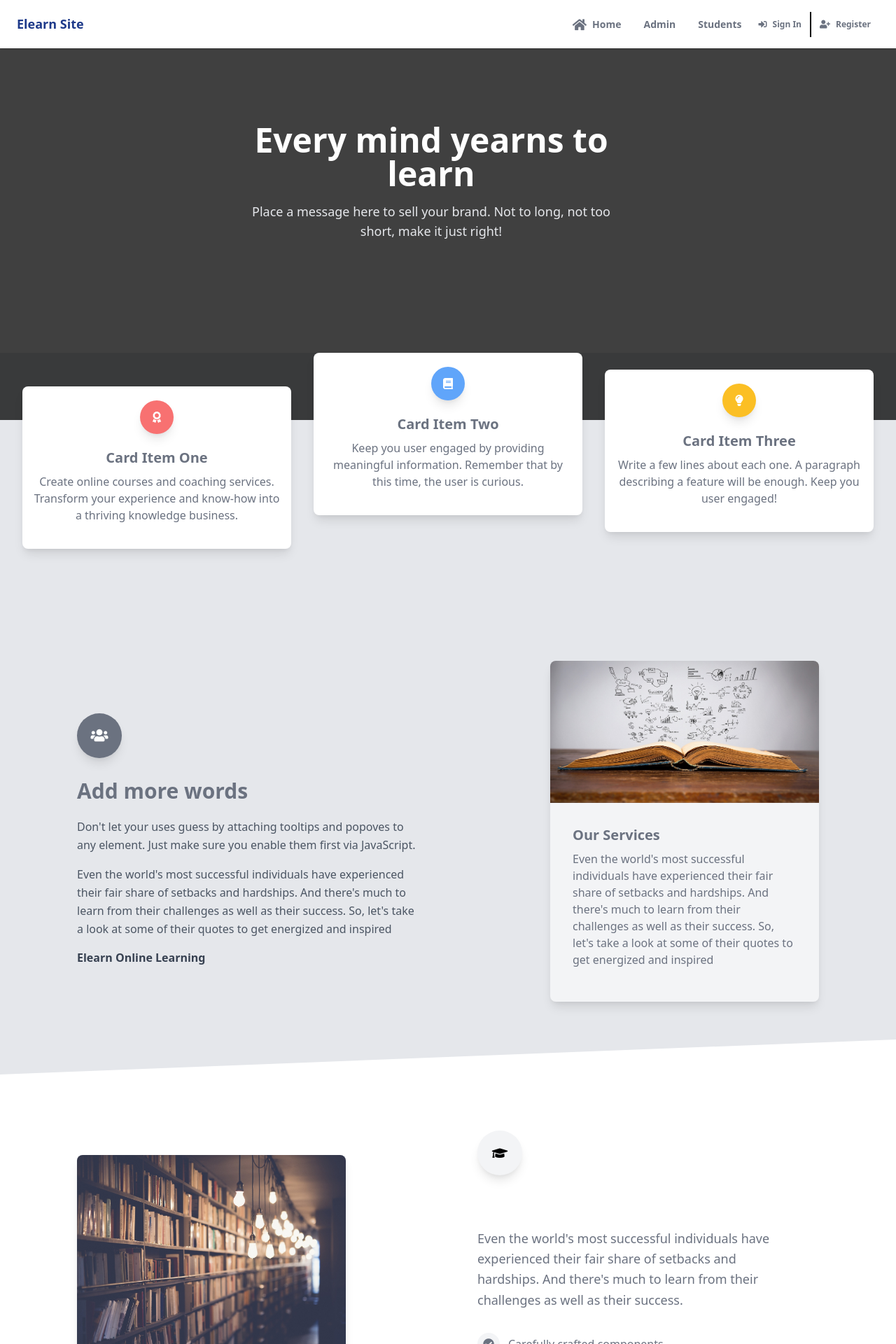
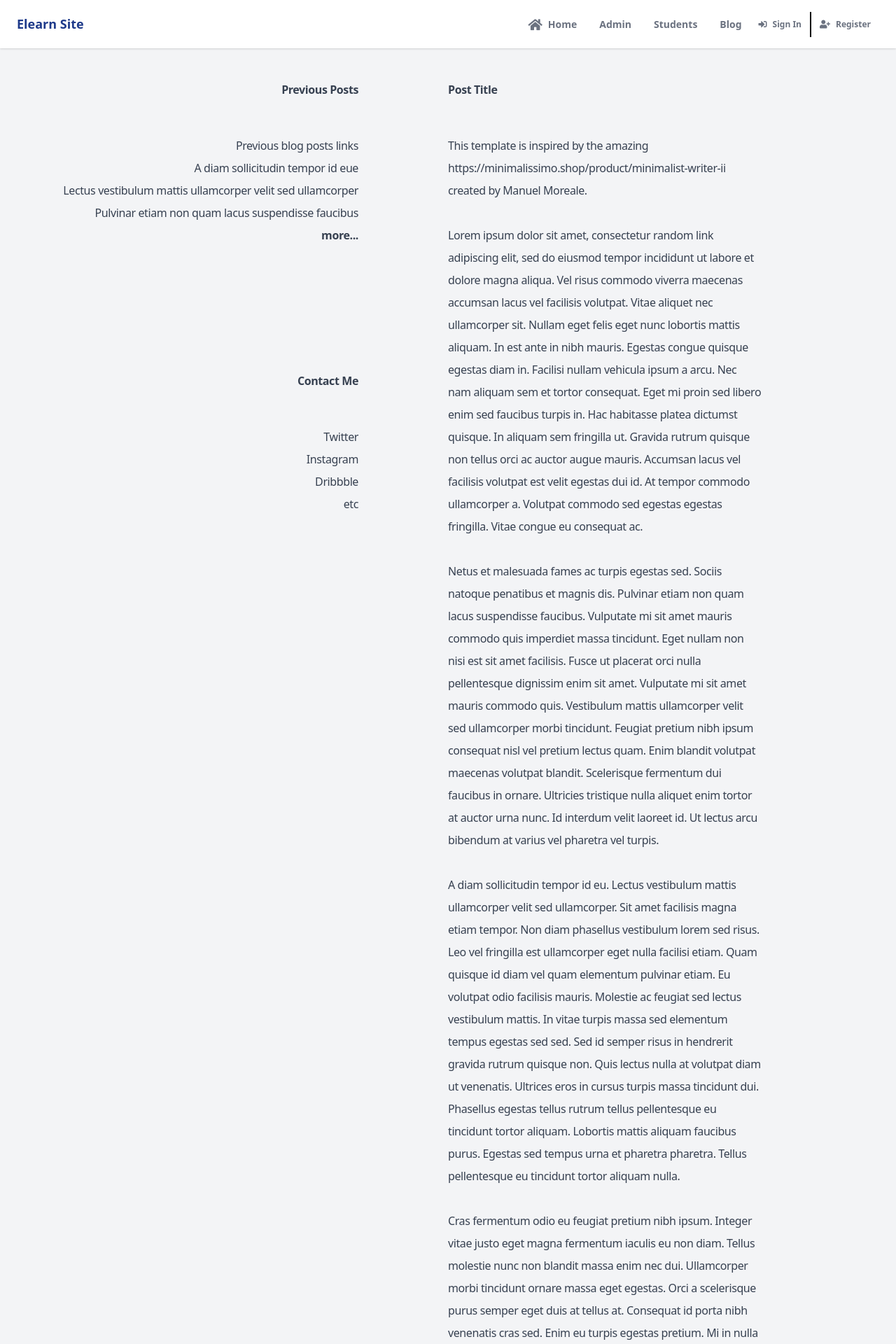
Before and after one commit to danielolamide/aytp-landing, a React (Create React App) app: page /blog in a window 1280 px wide. Before the commit this address led to /. Shown: the top 1920 px of the page at 70% size. Built offline with nearby package versions, Linux system fonts and the light colour scheme.

Commit message:
Blog UI sample

```diff
--- a/src/components/Footer/Footer.js
+++ b/src/components/Footer/Footer.js
@@ -4,11 +4,6 @@ export default function Footer() {
 	return (
 		<>
 		<footer className="relative bg-gray-200 pt-8 pb-6">
-			<div className="bottom-auto top-0 left-0 right-0 w-full absolute pointer-events-none overflow-hidden -mt-20 h-20" style={{ transform: "translateZ(0)" }}>
-				<svg className="absolute bottom-0 overflow-hidden" xmlns="http://www.w3.org/2000/svg" preserveAspectRatio="none" version="1.1" viewBox="0 0 2560 100" x="0" y="0">
-					<polygon className="text-gray-200 fill-current" points="2560 0 2560 100 0 100"></polygon>
-				</svg>
-			</div>
 			<div className="container mx-auto px-4">
 				<div className="flex flex-wrap text-center lg:text-left">
 					<div className="w-full lg:w-6/12 px-4">
--- a/src/components/Navbar/Navbar.js
+++ b/src/components/Navbar/Navbar.js
@@ -33,6 +33,11 @@ export default function Navbar(props) {
                             <p className=" text-sm inline-block ml-2">Students</p>
                         </Link>
                     </li>
+                    <li className="flex items-center">
+                        <Link className="hover:text-gray-900 text-gray-500 px-3 py-4 lg:py-2 flex items-center text-xs  font-bold" to="/blog" >
+                            <p className=" text-sm inline-block ml-2">Blog</p>
+                        </Link>
+                    </li>
                     <li className="flex items-center border-r-2 border-black">
                         <Link to="/auth/login" className="hover:text-gray-900 text-gray-500 px-3 py-4 lg:py-2 flex items-center text-xs font-bold">
                             <i class="fas fa-sign-in-alt mr-2"></i> Sign In
--- a/src/index.js
+++ b/src/index.js
@@ -9,11 +9,13 @@ import { BrowserRouter, Route, Switch, Redirect } from "react-router-dom";
 import "@fortawesome/fontawesome-free/css/all.min.css";
 
 import Landing from "./views/Landing";
+import Blog from "./views/Blog";
 
 ReactDOM.render(
 	<BrowserRouter>
   		<Switch>
 			<Route path="/" exact component={Landing} />
+			<Route path="/blog" exact component={Blog} />
 			<Redirect from="*" to="/" />
   		</Switch>
 	</BrowserRouter>,
--- /dev/null
+++ b/src/views/Blog.js
@@ -0,0 +1,67 @@
+import React from 'react';
+
+import Navbar from "../components/Navbar/Navbar";
+import Footer from "../components/Footer/Footer";
+
+export default function Blog() {
+    return(
+        <>
+        <Navbar />
+        <main className="bg-gray-100 text-gray-700 font-sans quicksand">
+            <div className="p-6 sm:p-10 md:p-16 flex flex-wrap">
+                <div className="w-full md:w-1/2 md:pr-32 order-3 md:order-1">
+                    <div className="max-w-md md:float-right md:text-right leading-loose tracking-tight md:sticky md:top-0 ">
+                        <p className="font-bold my-4 md:my-12">Previous Posts</p>
+                        <ul className="flex flex-wrap justify-between flex-col">
+                            <li><a href="/" className="nav">Previous blog posts links</a></li>
+                            <li><a href="/" className="nav">A diam sollicitudin tempor id eue</a></li>
+                            <li><a href="/" className="nav">Lectus vestibulum mattis ullamcorper velit sed ullamcorper</a></li>
+                            <li><a href="/" className="nav">Pulvinar etiam non quam lacus suspendisse faucibus</a></li>
+                        </ul>
+                        <a href="/" className="normal font-bold hover:font-bold">more...</a>
+                    </div>
+                </div>
+                <div className="w-full md:w-1/2 order-1 md:order-2">
+                    <div className="max-w-md leading-loose tracking-tight">
+                        <h1 className="font-bold my-12">Post Title</h1>
+
+                        <p className="mb-8">This template is inspired by the amazing <a href="https://minimalissimo.shop/product/minimalist-writer-ii" target="_blank">https://minimalissimo.shop/product/minimalist-writer-ii</a> created by <a href="https://manuelmoreale.com/">Manuel Moreale</a>.</p>
+
+                        <p className="mb-8">Lorem ipsum dolor sit amet, consectetur <a href="/">random link</a> adipiscing elit, sed do eiusmod tempor incididunt ut labore et dolore magna aliqua. Vel risus commodo viverra maecenas accumsan lacus vel facilisis volutpat. Vitae aliquet nec ullamcorper sit. Nullam eget felis eget nunc lobortis mattis aliquam. In est ante in nibh mauris. Egestas congue quisque egestas diam in. Facilisi nullam vehicula ipsum a arcu. Nec nam aliquam sem et tortor consequat. Eget mi proin sed libero enim sed faucibus turpis in. Hac habitasse platea dictumst quisque. In aliquam sem fringilla ut. Gravida rutrum quisque non tellus orci ac auctor augue mauris. Accumsan lacus vel facilisis volutpat est velit egestas dui id. At tempor commodo ullamcorper a. Volutpat commodo sed egestas egestas fringilla. Vitae congue eu consequat ac.</p>
+
+                        <p className="mb-8">Netus et malesuada fames ac turpis egestas sed. Sociis natoque penatibus et magnis dis. Pulvinar etiam non quam lacus suspendisse faucibus. Vulputate mi sit amet mauris commodo quis imperdiet massa tincidunt. Eget nullam non nisi est sit amet facilisis. Fusce ut placerat orci nulla pellentesque dignissim enim sit amet. Vulputate mi sit amet mauris commodo quis. Vestibulum mattis ullamcorper velit sed ullamcorper morbi tincidunt. Feugiat pretium nibh ipsum consequat nisl vel pretium lectus quam. Enim blandit volutpat maecenas volutpat blandit. Scelerisque fermentum dui faucibus in ornare. Ultricies tristique nulla aliquet enim tortor at auctor urna nunc. Id interdum velit laoreet id. Ut lectus arcu bibendum at varius vel pharetra vel turpis.</p>
+
+                        <p className="mb-8">A diam sollicitudin tempor id eu. Lectus vestibulum mattis ullamcorper velit sed ullamcorper. Sit amet facilisis magna etiam tempor. Non diam phasellus vestibulum lorem sed risus. Leo vel fringilla est ullamcorper eget nulla facilisi etiam. Quam quisque id diam vel quam elementum pulvinar etiam. Eu volutpat odio facilisis mauris. Molestie ac feugiat sed lectus vestibulum mattis. In vitae turpis massa sed elementum tempus egestas sed sed. Sed id semper risus in hendrerit gravida rutrum quisque non. Quis lectus nulla at volutpat diam ut venenatis. Ultrices eros in cursus turpis massa tincidunt dui. Phasellus egestas tellus rutrum tellus pellentesque eu tincidunt tortor aliquam. Lobortis mattis aliquam faucibus purus. Egestas sed tempus urna et pharetra pharetra. Tellus pellentesque eu tincidunt tortor aliquam nulla.</p>
+
+                        <p className="mb-8">Cras fermentum odio eu feugiat pretium nibh ipsum. Integer vitae justo eget magna fermentum iaculis eu non diam. Tellus molestie nunc non blandit massa enim nec dui. Ullamcorper morbi tincidunt ornare massa eget egestas. Orci a scelerisque purus semper eget duis at tellus at. Consequat id porta nibh venenatis cras sed. Enim eu turpis egestas pretium. Mi in nulla posuere sollicitudin aliquam ultrices sagittis orci. Dui vivamus arcu felis bibendum. Eu consequat ac felis donec et odio. Ultrices gravida dictum fusce ut placerat orci nulla. Leo urna molestie at elementum eu facilisis. Vulputate mi sit amet mauris commodo. Eu consequat ac felis donec et odio pellentesque.</p>
+
+                    </div>
+                </div>
+                <div className="w-full md:w-1/2 md:pr-32 pt-12 md:pt-0 md:sticky md:bottom-0 order-4 md:order-3">
+                    <div className="max-w-md md:float-right md:text-right leading-loose tracking-tight md:mb-16">
+                        <p className="font-bold my-4 md:my-12">Contact Me</p>
+
+                        <ul className="flex flex-wrap justify-between flex-row md:flex-col">
+                            <li><a href="/" className="nav mx-2 md:mx-0">Twitter</a></li>
+                            <li><a href="/" className="nav mx-2 md:mx-0">Instagram</a></li>
+                            <li><a href="/" className="nav mx-2 md:mx-0">Dribbble</a></li>
+                            <li><a href="/" className="nav mx-2 md:mx-0">etc</a></li>
+                        </ul>
+                    </div>
+                </div>
+                <div className="w-full md:w-1/2 order-2 md:order-4">
+                    <div className="max-w-md leading-loose tracking-tight">
+                        <p className="font-bold my-4 md:my-12">About Me</p>
+
+                        <p className="mb-8">Arcu risus quis varius quam quisque id diam vel. Consectetur adipiscing elit ut aliquam purus sit amet. Nibh tortor id aliquet lectus proin nibh. </p>
+                    </div>
+                </div>
+            </div>
+            <div className="absolute top-0 right-0 h-12 w-18 p-4">
+                <button className="js-change-theme focus:outline-none">🌙</button>
+            </div>
+        </main>
+        <Footer />
+        </>
+    );
+}
--- a/src/views/Landing.js
+++ b/src/views/Landing.js
@@ -45,7 +45,7 @@ export default function Landing() {
                                 </div>
                             </div>
                         </div>
-                        <div className="w-full md:w-4/12 px-4 text-center">
+                        <div className=" w-full md:w-4/12 px-4 text-center">
                             <div className="relative flex flex-col min-w-0 break-words bg-white w-full mb-8 shadow-lg rounded-lg">
                                 <div className="px-4 py-5 flex-auto">
                                     <div className="text-white p-3 text-center inline-flex items-center justify-center w-12 h-12 mb-5 shadow-lg rounded-full bg-blue-400">
@@ -112,11 +112,6 @@ export default function Landing() {
                 </div>
             </section>
 			<section className="relative py-20">
-				<div className="bottom-auto top-0 left-0 right-0 w-full absolute pointer-events-none overflow-hidden -mt-20 h-20" style={{ transform: "translateZ(0)" }}>
-					<svg className="absolute bottom-0 overflow-hidden" xmlns="http://www.w3.org/2000/svg" preserveAspectRatio="none" version="1.1" viewBox="0 0 2560 100" x="0" y="0" >
-						<polygon className="text-white fill-current" points="2560 0 2560 100 0 100" ></polygon>
-					</svg>
-				</div>
 				<div className="container mx-auto px-4">
 					<div className="items-center flex flex-wrap">
 						<div className="w-full md:w-4/12 ml-auto mr-auto px-4">
@@ -275,24 +270,19 @@ export default function Landing() {
             		</div>
           		</div>
         	</section>
-        	<section className="pb-20 relative block bg-gray-800">
-				<div className="bottom-auto top-0 left-0 right-0 w-full absolute pointer-events-none overflow-hidden -mt-20 h-20" style={{ transform: "translateZ(0)" }} >
-					<svg className="absolute bottom-0 overflow-hidden" xmlns="http://www.w3.org/2000/svg" preserveAspectRatio="none" version="1.1" viewBox="0 0 2560 100" x="0" y="0">
-						<polygon className="text-gray-800 fill-current" points="2560 0 2560 100 0 100" ></polygon>
-					</svg>
-				</div>
+        	<section className="pb-20 relative block bg-gray-600">
 				<div className="container mx-auto px-4 lg:pt-24 lg:pb-64">
 					<div className="flex flex-wrap text-center justify-center">
 						<div className="w-full lg:w-6/12 px-4">
 							<h2 className="text-4xl font-semibold text-white"> Contact Us </h2>
-							<p className="text-lg leading-relaxed mt-4 mb-4 pb-10 lg:pb-0 text-gray-400">
+							<p className="text-lg leading-relaxed mt-4 mb-4 pb-10 lg:pb-0 text-white">
 								"Don't judge each day by the harvest you reap but by the seeds that you plant." -Robert Louis Stevenson
 							</p>
 						</div>
 					</div>
           		</div>
         	</section>
-        	<section className="relative block py-24 lg:pt-0 bg-gray-800">
+        	<section className="relative block py-24 lg:pt-0 bg-gray-600">
 				<div className="container mx-auto px-4">
 					<div className="flex flex-wrap justify-center lg:-mt-64 -mt-48">
 						<div className="w-full lg:w-6/12 px-4">
```
